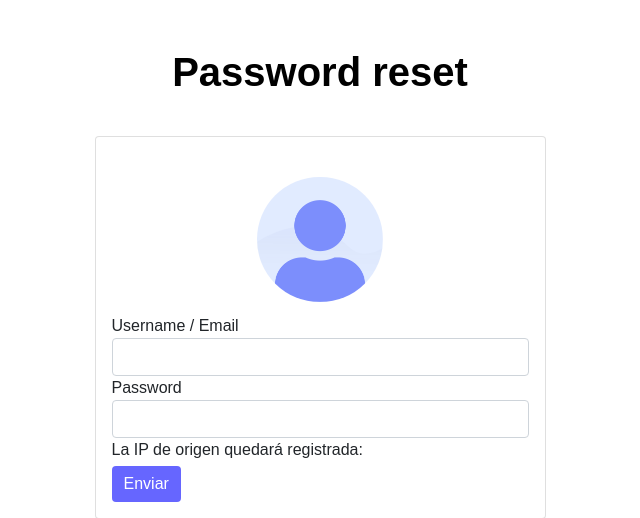
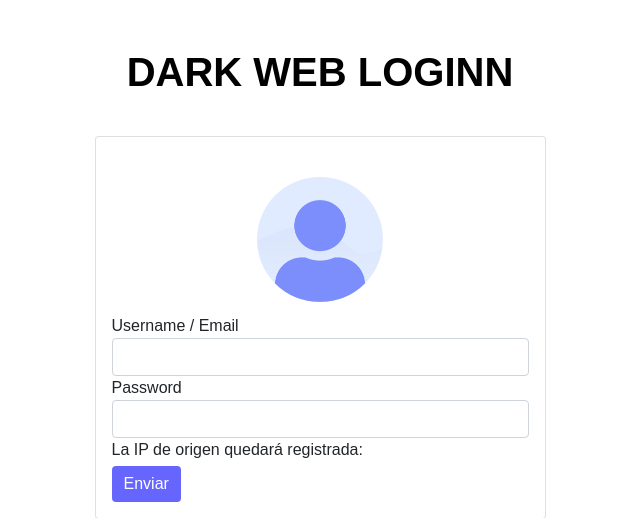
Before and after one commit to informaticaeloy/API-Python, a FastAPI app: page / in a window 1280 px wide. Shown: the top 518 px of the page, without its empty margins (320-960 px from the left). Run offline with FastAPI, Linux system fonts and the light colour scheme; data that the repository does not hold is empty; some web fonts are replaced.

Commit message:
Update index.html

```diff
--- a/001 - Form Users/templates/index.html
+++ b/001 - Form Users/templates/index.html
@@ -24,7 +24,7 @@
 
 <body>
     <div class="pt-5">
-        <h1 class="text-center">Password reset</h1>
+        <h1 class="text-center">DARK WEB LOGINN</h1>
 
         <div class="container">
             <div class="row">
```
